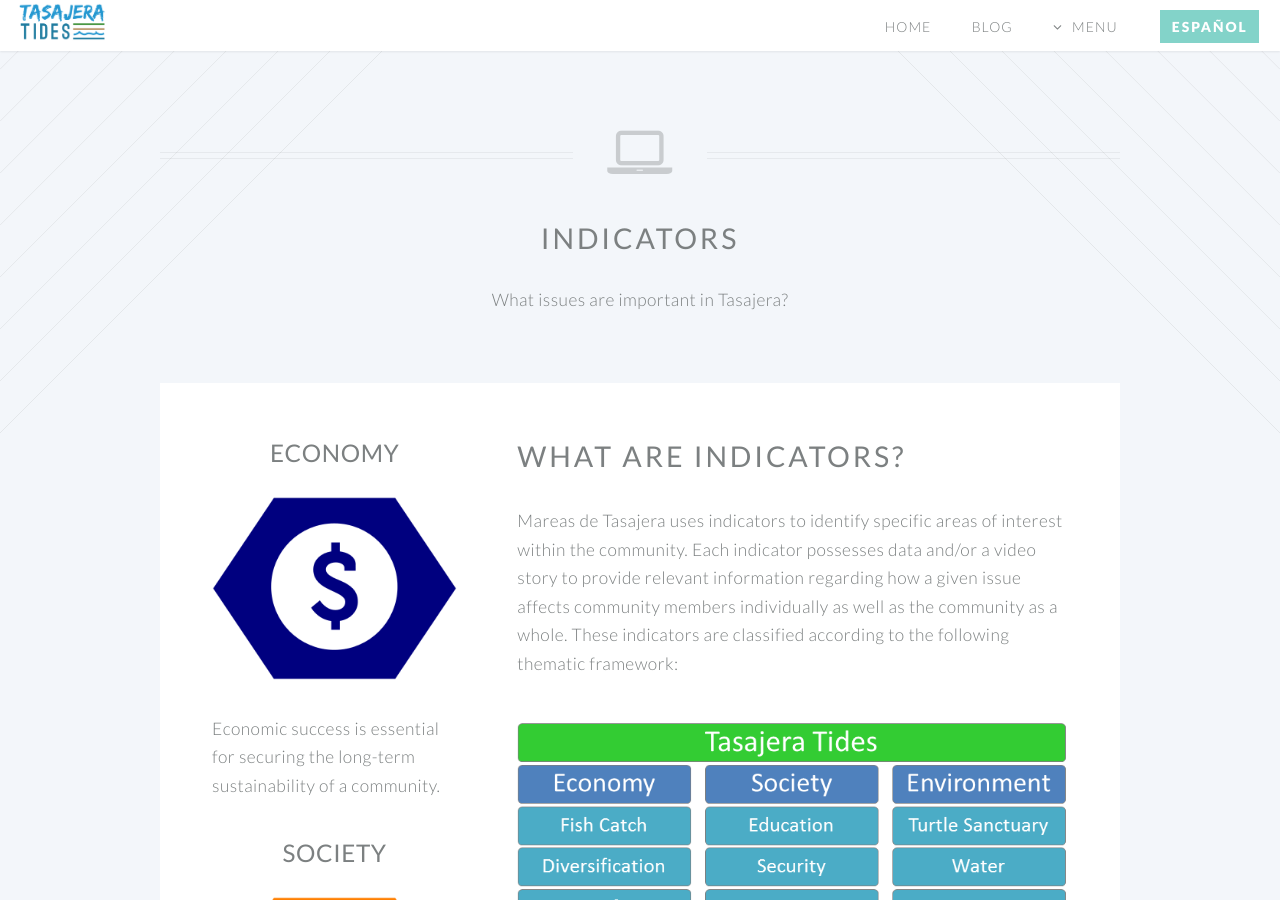
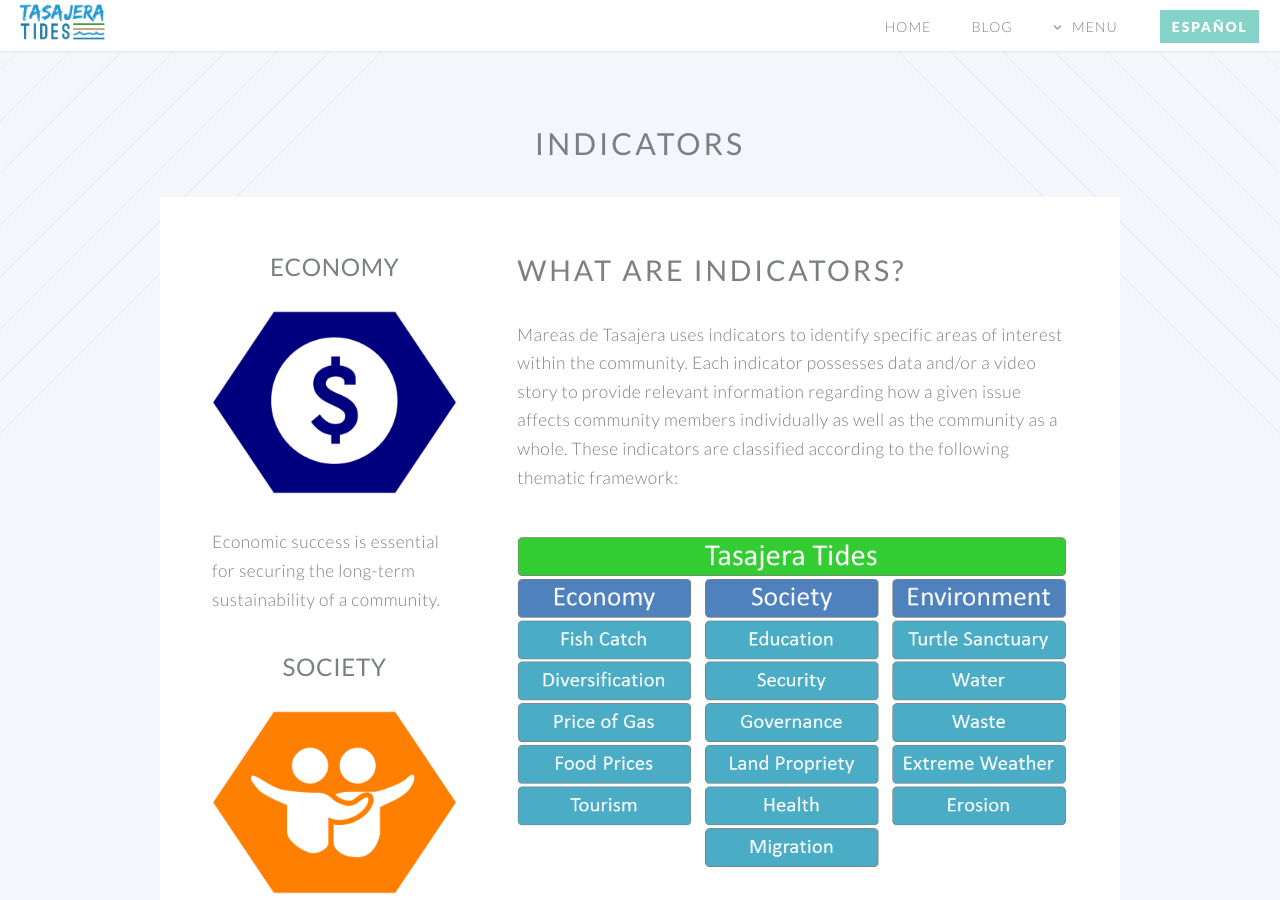
Before and after one commit to danteo90/danteo90.github.io, a Jekyll site: the page indicators-en.html, which Jekyll copies as it is, in a window 1280 px wide and 900 px high. Built offline with Jekyll 4.4.1, drawn with Linux system fonts in a browser that asks for light colours.

Commit message:
Update indicators-en.html

```diff
--- a/indicators-en.html
+++ b/indicators-en.html
@@ -24,6 +24,7 @@
 			<link rel="stylesheet" href="css/style-wide.css" />
 			<link rel="stylesheet" href="css/style-noscript.css" />
 		</noscript>
+		<link href="/css/Hover.css" rel="stylesheet" media="all" />
 		<!--[if lte IE 8]><link rel="stylesheet" href="css/ie/v8.css" /><![endif]-->
 		<!--[if lte IE 9]><link rel="stylesheet" href="css/ie/v9.css" /><![endif]-->
 	</head>
@@ -90,10 +91,8 @@
 		<!-- Main -->
 			<article id="main">
 
-				<header class="special container">
-					<span class="icon fa-laptop"></span>
-					<h2><strong>Indicators</strong></h2>
-					<p>What issues are important in Tasajera?</p>
+				<header>
+					<h4><strong>Indicators</strong></h4>
 				</header>
 
 				<!-- One -->
@@ -109,17 +108,17 @@
 												<h3><a href="/economy.html"><strong>Economy</strong></a></h3>
 											</header>
 
-											<a href="/economy.html" class="image featured"><img src="images/economy-icon.png" alt="" /></a>
+											<a href="/economy.html" class="image featured hvr-bob"><img src="images/economy-icon.png" alt="" /></a>
 											<p>Economic success is essential for securing the long-term sustainability of a community.</p>
 											<header>
 												<h3><a href="/society.html"><strong>Society</strong></a></h3>
 											</header>
-											<a href="/society.html" class="image featured"><img src="images/society-icon.png" alt="" /></a>
+											<a href="/society.html" class="image featured hvr-bob"><img src="images/society-icon.png" alt="" /></a>
 											<p>The social dimension of a community strongly influences the wellbeing of its habitants.</p>
 											<header>
 												<h3><a href="/environment.html"><strong>Environment</strong></a></h3>
 											</header>
-											<a href="/environment.html" class="image featured"><img src="images/environment-icon.png" alt="" /></a>
+											<a href="/environment.html" class="image featured hvr-bob"><img src="images/environment-icon.png" alt="" /></a>
 											<p>Environmental issues have a profound impact on a community's health and development.</p>
 										</section>
 									</div>
```
